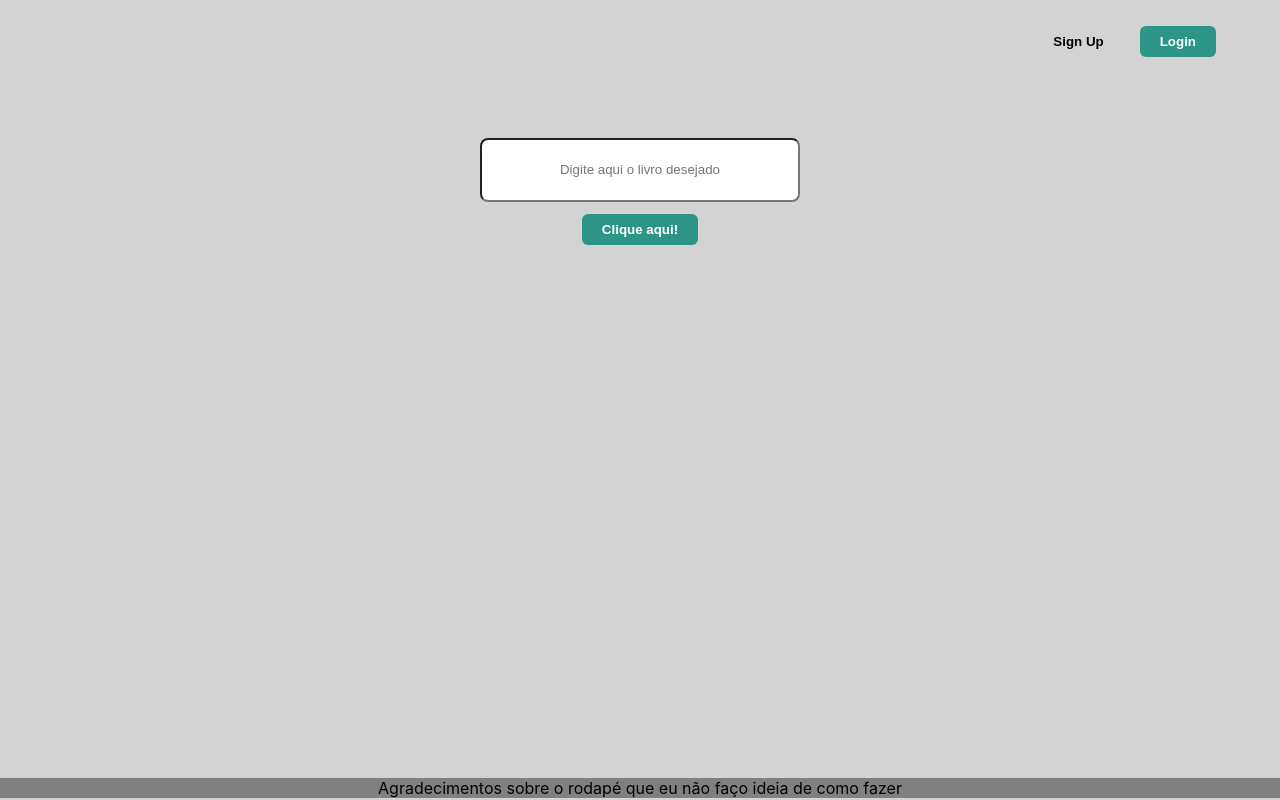
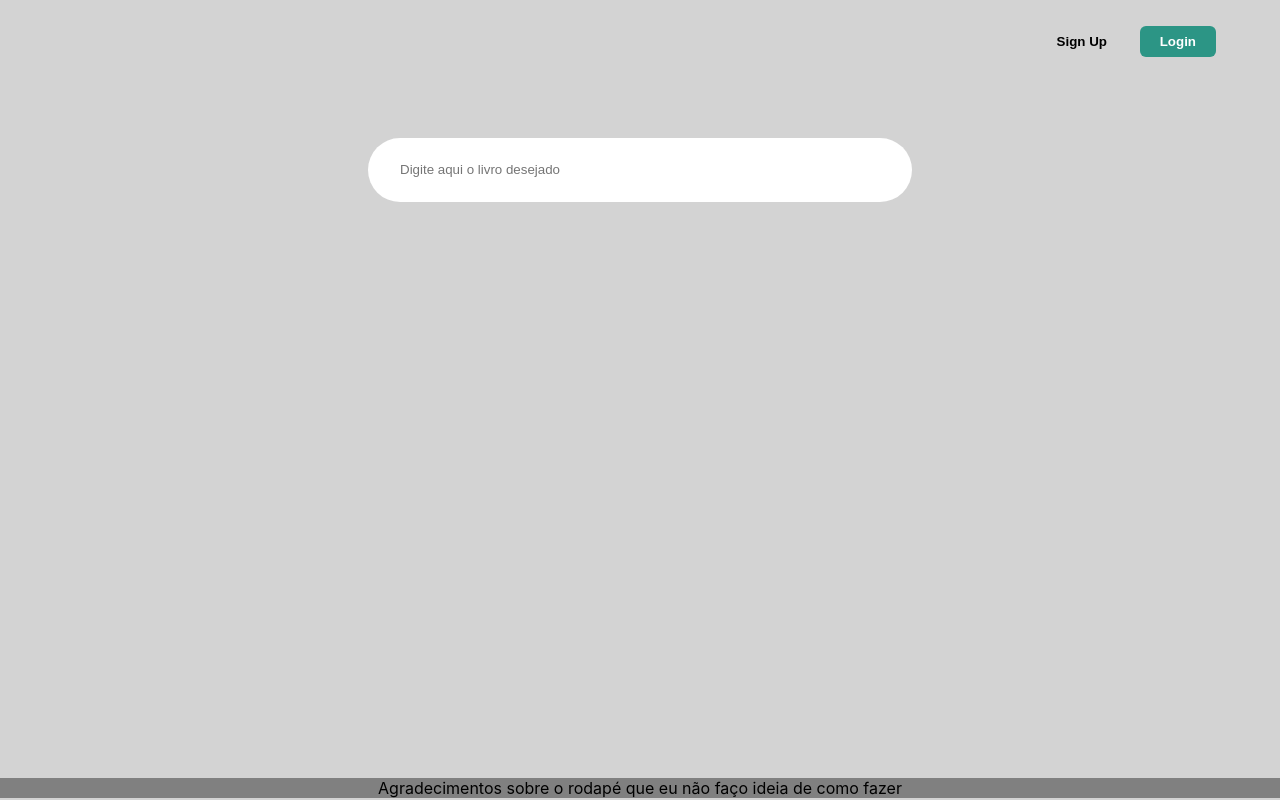
Before and after one commit to dcarvallho/virtual-bookstore, a Next.js app: page / in a window 1280 px wide. Built offline with nearby package versions, Linux system fonts and the light colour scheme.

Commit message:
chore: correção para novo layout

```diff
--- a/src/components/input/index.js
+++ b/src/components/input/index.js
@@ -1,15 +1,12 @@
-'use client'
-import React, {useState} from "react";
+import React from "react";
 import style from "./style.module.css";
 import classNames from "classnames";
 
 const InputComponent = ({ placeHolder, value, handleSearchChange, emptyValue }) => {
 
   return (
-    <div>
       <input
-        className={classNames({
-          [style.inputSearch]: !emptyValue,
+        className={classNames(style.inputSearch,{
           [style.inputSearchError]: emptyValue
         })}
         type="text"
@@ -17,7 +14,6 @@ const InputComponent = ({ placeHolder, value, handleSearchChange, emptyValue })
         onChange={handleSearchChange}
         placeholder={placeHolder}
       />
-    </div>
   );
 };
 
--- a/src/components/input/style.module.css
+++ b/src/components/input/style.module.css
@@ -1,8 +1,10 @@
 .inputSearch {
     height: 4rem;
-    width: 20rem;
-    border-radius: 8px;
-    text-align: center;
+    width: 34rem;
+    border-radius: 2.4rem;
+    text-align: start;
+    padding-left: 2rem;
+    border: transparent;
 }
 
 .inputSearchError {
@@ -10,5 +12,5 @@
     width: 20rem;
     border-radius: 8px;
     text-align: center;
-    border: 2px solid red;
+    border: 1.4px solid red;
 }
--- a/src/components/main/index.js
+++ b/src/components/main/index.js
@@ -57,13 +57,7 @@ const HomePage = () => {
         {emptyInput && (
           <span className={style.warningEmpty}>Campo de busca vazio!</span>
         )}
-        <div>
-          <ButtonComponent typeButton={"submit"}>
-            Clique aqui!
-          </ButtonComponent>
-        </div>
       </form>
-      <br></br>
       {/* TODO: Efetuar condição de mostrar resultado apenas quando a query.book for true -> book && */}
       {<div>
         {loading && <LoadingComponent />}
--- a/src/components/wrapper/navbar/style.module.css
+++ b/src/components/wrapper/navbar/style.module.css
@@ -11,5 +11,5 @@
     text-decoration: none;
     display: flex;
     color: white;
-    gap: 1rem;
+    gap: 0.8rem;
 }
```
Also changed, not shown: public/books.svg (added), 1 other file (tests, documents, lock files or other folders).
